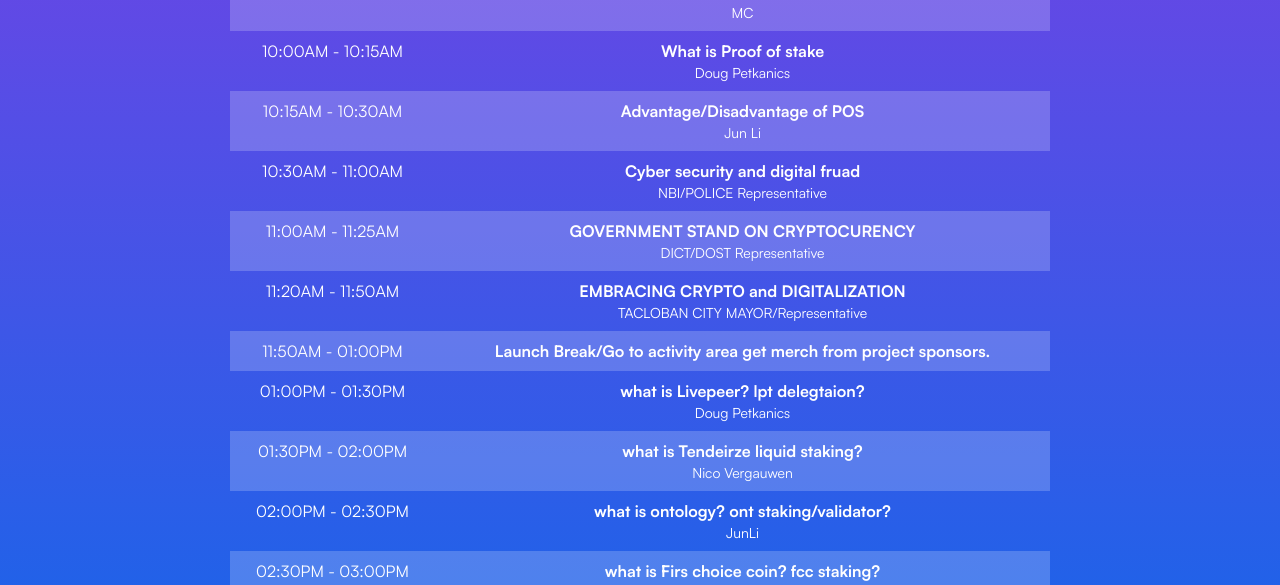
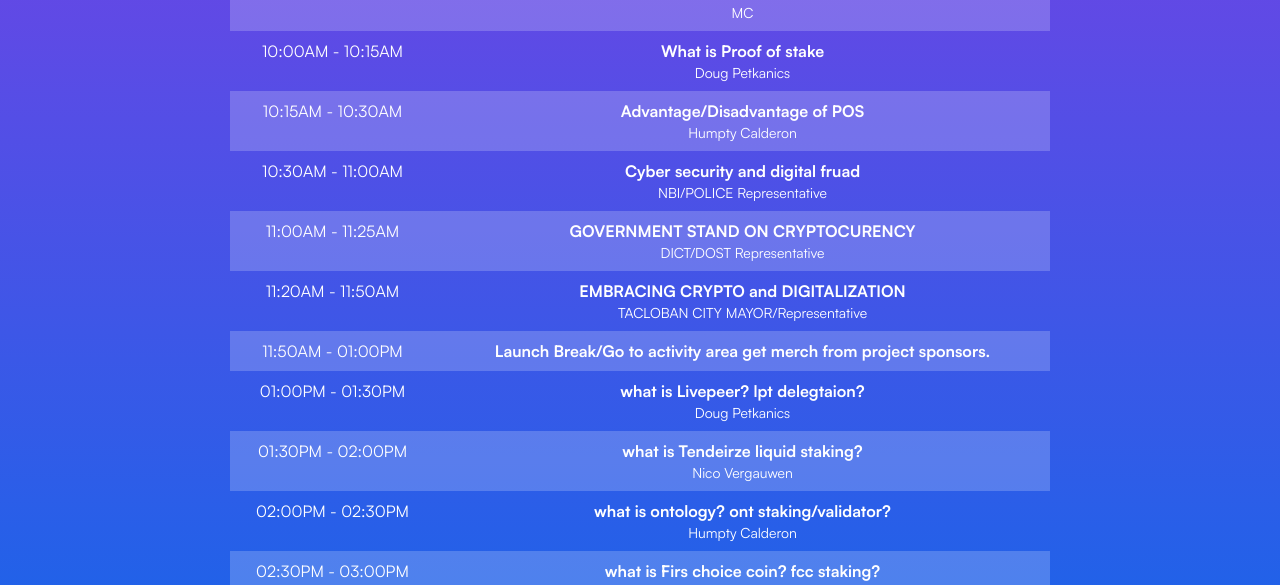
Before and after one commit to itsnalla/Event, a React (Create React App) app: page / in a window 1280 px wide. Shown: the part 6044-6629 px from the top of the page. Built offline with nearby package versions, Linux system fonts and the light colour scheme.

Commit message:
Update Schedule.tsx

```diff
--- a/src/components/Schedule.tsx
+++ b/src/components/Schedule.tsx
@@ -49,7 +49,7 @@
   {
     name: "Advantage/Disadvantage of POS",
     time: "10:15AM - 10:30AM",
-    assigned: "Jun Li",
+    assigned: "Humpty Calderon",
   },
   {
     name: "Cyber security and digital fruad",
@@ -84,7 +84,7 @@
   {
     name: "what is ontology? ont staking/validator?",
     time: "02:00PM - 02:30PM",
-    assigned: "JunLi",
+    assigned: "Humpty Calderon",
   },
   {
     name: "what is Firs choice coin? fcc staking?",
```
